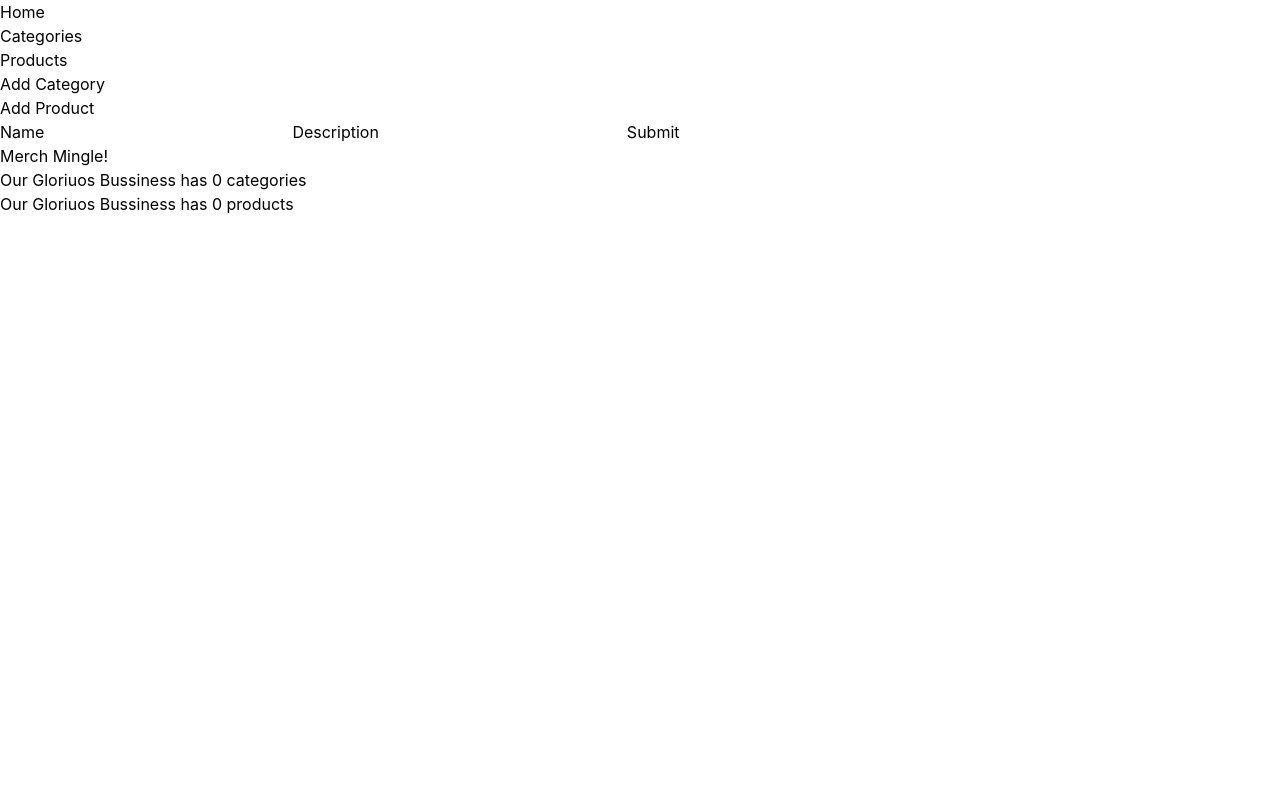
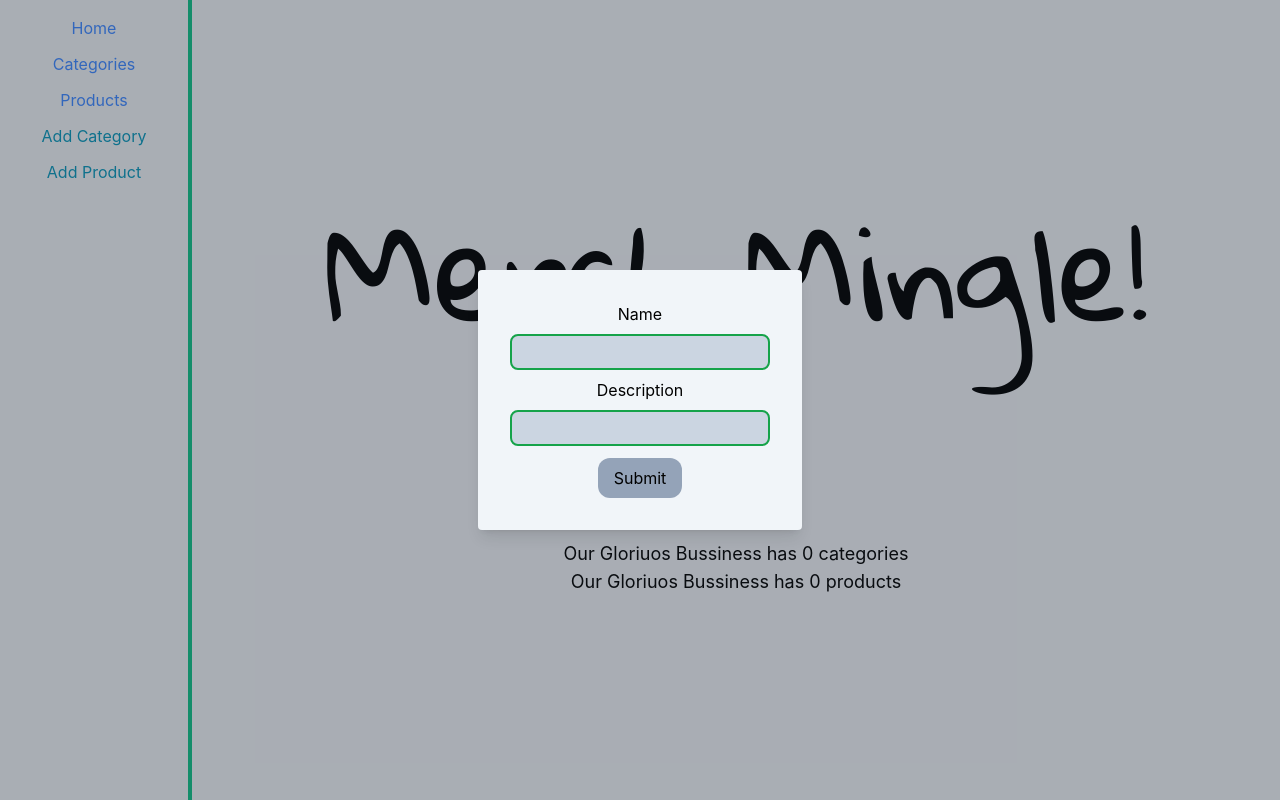
Before and after one commit to bnoora/MerchMingle, a React (Vite) app in the folder client/: page / in a window 1280 px wide. Both pictures are taken after a click on the button "Add Category". Built offline with nearby package versions, Linux system fonts and the light colour scheme; no server answers; a web font is replaced by a local one.

Commit message:
style: added styling to the main component

```diff
--- a/client/src/App.jsx
+++ b/client/src/App.jsx
@@ -11,9 +11,10 @@ import { BrowserRouter as Router, Route, Routes, Navigate } from 'react-router-d
 function App() {
 
   return (
-    <>
+    <div id='main' className='flex flex-row justify-between items-stretch min-h-screen min-w-full bg-gray-200'>
       <Router>
         <SideNav />
+        <div id='content' className="flex-grow text-center flex flex-col">
           <Routes>
             <Route path="/" element={<MainPage />} />
             <Route path="/categories" element={<Categories/>} />
@@ -22,8 +23,9 @@ function App() {
             <Route path="/categories/:id" element={<CatgoryPage/>} />
             <Route path="*" element={<Navigate to="/" />} />
           </Routes>
+        </div>
       </Router>
-    </>
+    </div>
   )
 }
 
--- a/client/src/component/AddEditCategoryForm.jsx
+++ b/client/src/component/AddEditCategoryForm.jsx
@@ -19,7 +19,17 @@ export default function AddEditCategoryForm(props) {
         } else if (event.target.name === 'description') {
             setDescription(event.target.value);
         }
-    }
+    };
+
+    const handleOutsideClick = (event) => {
+        if (!event.target.closest('#AddEditCategoryForm')) {
+            if (category) {
+                setShowEdit(false);
+            } else {
+                setShowAddCategory(false);
+            }
+        }
+    };
 
     const handleSubmit = (event) => {
         event.preventDefault();
@@ -49,14 +59,14 @@ export default function AddEditCategoryForm(props) {
     }
 
     return (
-        <div id="AddEditCategoryForm">
-            <form onSubmit={handleSubmit}>
-                <label htmlFor="name">Name</label>
-                <input type="text" name="name" value={name} onChange={handleChange}/>
-                <label htmlFor="description">Description</label>
-                <input type="text" name="description" value={description} onChange={handleChange}/>
-                <input type="submit" value="Submit"/>
-            </form>
+        <div onClick={handleOutsideClick} className='bg-gray-800 min-h-screen min-w-full fixed bg-opacity-30 top-0'>
+                <form id='AddEditCategoryForm' onSubmit={handleSubmit} className='flex-col gap-2 fixed top-1/2 left-1/2 bg-slate-100 p-8 shadow-lg rounded transform -translate-x-1/2 -translate-y-1/2 flex justify-center items-center'>
+                    <label htmlFor="name" className='select-none'>Name</label>
+                    <input type="text" name="name" value={name} onChange={handleChange} className='rounded-lg border-green-600 border-2 bg-slate-300 outline-none p-1 text-center'/>
+                    <label htmlFor="description" className='select-none'>Description</label>
+                    <input type="text" name="description" value={description} onChange={handleChange}  className='rounded-lg border-green-600 border-2 bg-slate-300 outline-none p-1 text-center' />
+                    <input type="submit" value="Submit" className='border-3 border-black bg-slate-400 p-2 pr-4 pl-4 rounded-xl hover:bg-slate-300 mt-1 transition-colors duration-200 hover:cursor-pointer'/>
+                </form>
         </div>
     )
 }
--- a/client/src/component/SideNav.jsx
+++ b/client/src/component/SideNav.jsx
@@ -17,13 +17,13 @@ export default function SideNav() {
   }
 
   return (
-    <aside id="SideNav">
-      <ul>
-        <li><Link to="/">Home</Link></li>
-        <li><Link to="/categories">Categories</Link></li>
-        <li><Link to="/products">Products</Link></li>
-        <li><button onClick={toggleShowAddCategory}>Add Category</button></li>
-        <li><button onClick={toggleShowAddProduct}>Add Product</button></li>
+    <aside id="SideNav" className='border-r-4 border-r-emerald-500 w-48 pt-4'>
+      <ul className='list-none flex flex-col items-center gap-3'>
+        <li><Link to="/" className='text-blue-500 hover:text-blue-700 hover:font-bold transition-all duration-300'>Home</Link></li>
+        <li><Link to="/categories" className='text-blue-500 hover:text-blue-700 hover:font-bold transition-all duration-300'>Categories</Link></li>
+        <li><Link to="/products" className='text-blue-500 hover:text-blue-700 hover:font-bold transition-all duration-300'>Products</Link></li>
+        <li><button onClick={toggleShowAddCategory} className='text-cyan-600 hover:font-bold transition-all duration-300'>Add Category</button></li>
+        <li><button onClick={toggleShowAddProduct} className='text-cyan-600 hover:font-bold transition-all duration-300'>Add Product</button></li>
       </ul>
       {showAddCategory ? (<AddEditCategoryForm setShowAddCategory={toggleShowAddCategory}/>) : (<div></div>)}
       {showAddProduct ? (<AddEditProductForm setShowAddProduct={toggleShowAddProduct}/>) : (<div></div>)}
--- a/client/src/pages/MainPage.jsx
+++ b/client/src/pages/MainPage.jsx
@@ -20,10 +20,10 @@ export default function MainPage() {
     }, [numCategories, numItems]);
 
     return (
-        <div id="MainPage">
-            <h1>Merch Mingle!</h1>
-            <p>Our Gloriuos Bussiness has {numCategories} categories</p>
-            <p>Our Gloriuos Bussiness has {numItems} products</p>
+        <div id='mainPage' className='flex-grow text-center flex flex-col justify-center'>
+            <h1 className='font-extrabold text-9xl mb-52 font-GloriaHallelujah cursor-default select-none'>Merch Mingle!</h1>
+            <p className='text-lg'>Our Gloriuos Bussiness has {numCategories} categories</p>
+            <p className='text-lg'>Our Gloriuos Bussiness has {numItems} products</p>
         </div>
     )
 }
```
Lines whose indentation alone changed are shown as unchanged.
